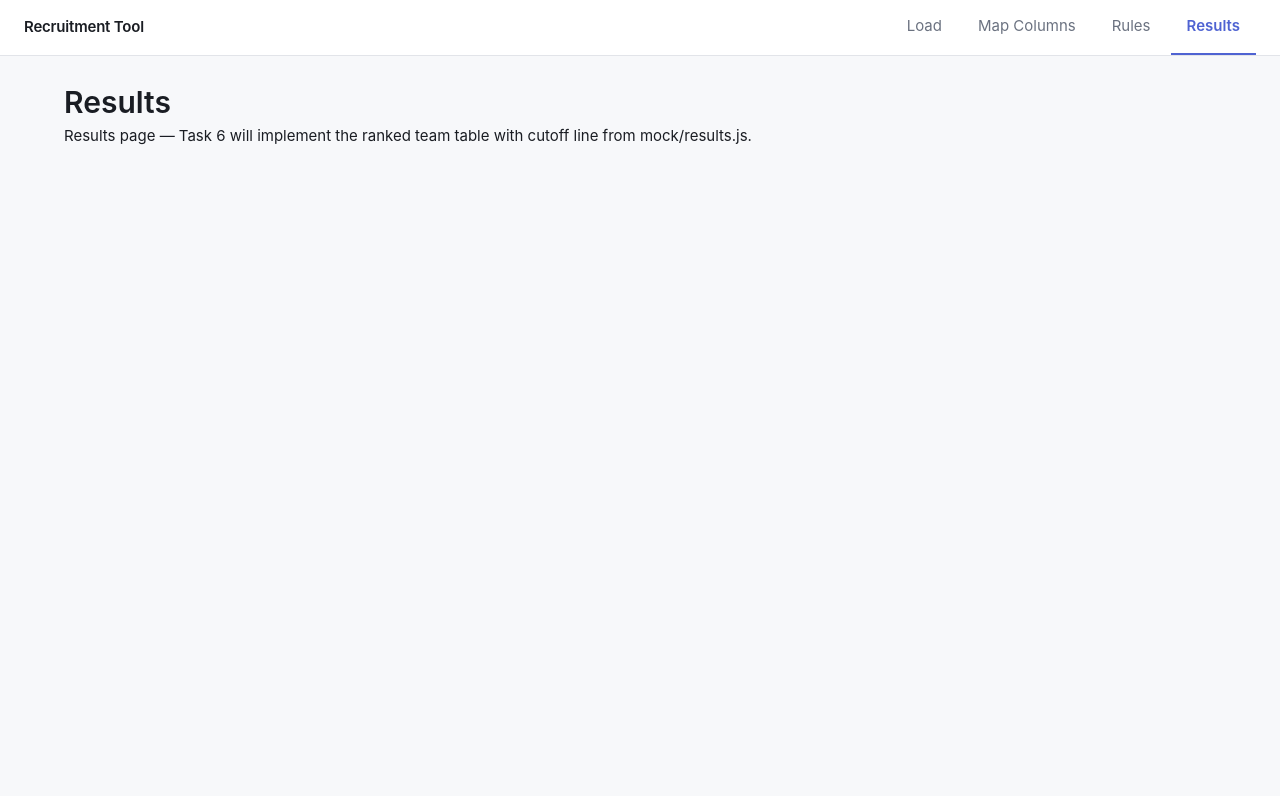
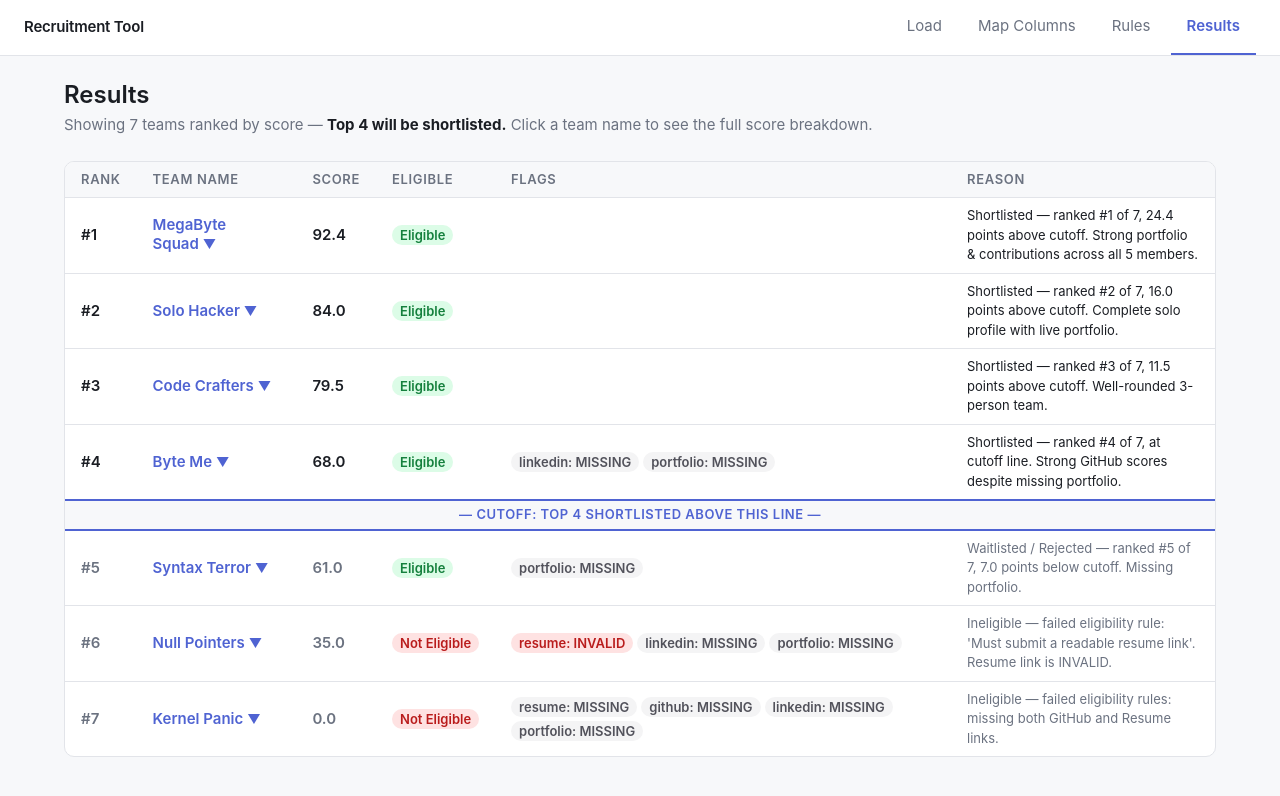
Before and after one commit to Rohit3417/Team_Recruitment_Tool, a React app in the folder frontend/: page /results in a window 1280 px wide. Shown: the top 796 px of the page. Built offline with nearby package versions, Linux system fonts and the light colour scheme; the HTML template or start-up script is replaced by a standard one.

Commit message:
feat(frontend): implement results page with ranking, cutoff, and score breakdown

```diff
--- a/frontend/src/pages/Results.jsx
+++ b/frontend/src/pages/Results.jsx
@@ -1,8 +1,288 @@
-export default function Results() {
+import { useState } from 'react';
+import { mockResults, mockTopX } from '../mock/results';
+
+/**
+ * Eligible / not-eligible badge.
+ * Always includes a text label — never color alone.
+ */
+function EligibilityBadge({ eligible }) {
+  return eligible
+    ? <span className="badge badge--ok">Eligible</span>
+    : <span className="badge badge--invalid">Not Eligible</span>;
+}
+
+/**
+ * Summary of only the non-OK flags for a team.
+ * Omits OK flags to reduce noise — the Load page already shows the full set.
+ * Returns null if there are no flags to display (all flags are OK).
+ */
+function FlagsSummary({ flags }) {
+  const modifierMap = { MISSING: 'badge--missing', INVALID: 'badge--invalid' };
+  const nonOkEntries = Object.entries(flags).filter(([, status]) => status !== 'OK');
+
+  if (nonOkEntries.length === 0) return null;
+
   return (
-    <div>
-      <h1>Results</h1>
-      <p>Results page — Task 6 will implement the ranked team table with cutoff line from mock/results.js.</p>
+    <span style={{ display: 'flex', flexWrap: 'wrap', gap: 'var(--space-xs)' }}>
+      {nonOkEntries.map(([field, status]) => (
+        <span key={field} className={`badge ${modifierMap[status] ?? 'badge--missing'}`}>
+          {field}: {status}
+        </span>
+      ))}
+    </span>
+  );
+}
+
+/**
+ * Score breakdown table shown when a row is expanded.
+ * Renders all breakdown entries including notes (MISSING / INVALID).
+ * Ineligible teams still show their breakdown — never hidden.
+ *
+ * NOTE: Uses inline styles with existing CSS variables for the breakdown
+ * panel background and note text. Flag for potential extraction to a
+ * .breakdown-panel class in App.css if this pattern is reused on other pages.
+ */
+function BreakdownPanel({ breakdown }) {
+  return (
+    <div
+      style={{
+        backgroundColor: 'var(--color-bg)',
+        borderTop: '1px solid var(--color-border)',
+        padding: 'var(--space-sm) var(--space-md)',
+      }}
+    >
+      <table
+        className="table"
+        style={{ fontSize: 'var(--font-size-small)' }}
+        aria-label="Score breakdown"
+      >
+        <thead>
+          <tr>
+            <th>Rule</th>
+            <th style={{ textAlign: 'right' }}>Points</th>
+            <th style={{ textAlign: 'right' }}>Max</th>
+            <th>Note</th>
+          </tr>
+        </thead>
+        <tbody>
+          {breakdown.map((entry) => (
+            <tr key={entry.rule_id}>
+              <td>{entry.label}</td>
+              <td style={{ textAlign: 'right', fontWeight: 'var(--font-weight-semibold)' }}>
+                {entry.points}
+              </td>
+              <td style={{ textAlign: 'right', color: 'var(--color-text-secondary)' }}>
+                {entry.max_points}
+              </td>
+              <td>
+                {entry.note
+                  ? (
+                    <span style={{ color: 'var(--color-danger)', fontSize: 'var(--font-size-small)' }}>
+                      {entry.note}
+                    </span>
+                  )
+                  : <span style={{ color: 'var(--color-text-secondary)' }}>—</span>
+                }
+              </td>
+            </tr>
+          ))}
+        </tbody>
+      </table>
     </div>
   );
 }
+
+/**
+ * A single result row + its collapsible breakdown.
+ * Uses a real <button> with aria-expanded for keyboard + screen-reader support.
+ * Rows below the cutoff are visually de-emphasized via muted text color —
+ * still fully visible (never hidden) to support the "explain rejection" requirement.
+ *
+ * NOTE: The toggle button uses inline styles with existing CSS variables for
+ * a borderless, table-cell-style appearance. Flag for potential extraction to
+ * a .row-toggle class in App.css if reused.
+ */
+function ResultRow({ result, isAboveCutoff, isExpanded, onToggle }) {
+  const rowTextColor = isAboveCutoff
+    ? 'var(--color-text-primary)'
+    : 'var(--color-text-secondary)';
+
+  return (
+    <>
+      <tr style={{ color: rowTextColor }}>
+        {/* Rank */}
+        <td style={{ fontWeight: 'var(--font-weight-semibold)', whiteSpace: 'nowrap' }}>
+          #{result.rank}
+        </td>
+
+        {/* Team Name — expandable toggle button */}
+        <td>
+          <button
+            type="button"
+            aria-expanded={isExpanded}
+            onClick={onToggle}
+            style={{
+              background: 'none',
+              border: 'none',
+              padding: 0,
+              cursor: 'pointer',
+              fontFamily: 'var(--font-family)',
+              fontSize: 'var(--font-size-body)',
+              fontWeight: 'var(--font-weight-semibold)',
+              color: 'var(--color-accent)',
+              textAlign: 'left',
+              textDecoration: 'underline',
+              textDecorationColor: 'transparent',
+            }}
+            title={isExpanded ? 'Collapse score breakdown' : 'Expand score breakdown'}
+          >
+            {result.team_name}
+            {/* Visual expand/collapse hint — aria-expanded is the machine-readable state */}
+            <span aria-hidden="true" style={{ marginLeft: 'var(--space-xs)', fontSize: 'var(--font-size-small)' }}>
+              {isExpanded ? '▲' : '▼'}
+            </span>
+          </button>
+        </td>
+
+        {/* Score */}
+        <td style={{ whiteSpace: 'nowrap', fontWeight: 'var(--font-weight-semibold)' }}>
+          {result.score.toFixed(1)}
+        </td>
+
+        {/* Eligible */}
+        <td>
+          <EligibilityBadge eligible={result.eligible} />
+        </td>
+
+        {/* Non-OK flags only */}
+        <td>
+          <FlagsSummary flags={result.flags} />
+        </td>
+
+        {/* Reason */}
+        <td style={{ fontSize: 'var(--font-size-small)', color: rowTextColor, maxWidth: '320px', overflowWrap: 'anywhere' }}>
+          {result.reason}
+        </td>
+      </tr>
+
+      {/* Breakdown panel — rendered as a second row spanning all columns */}
+      {isExpanded && (
+        <tr>
+          <td colSpan={6} style={{ padding: 0 }}>
+            <BreakdownPanel breakdown={result.breakdown} />
+          </td>
+        </tr>
+      )}
+    </>
+  );
+}
+
+/**
+ * Visual cutoff divider row — spans all columns.
+ * Uses a distinct background and centered label to make the shortlist
+ * boundary immediately obvious.
+ *
+ * NOTE: Uses inline styles with existing CSS variables.
+ * Flag for potential extraction to .cutoff-row in App.css if reused.
+ */
+function CutoffRow({ topX }) {
+  return (
+    <tr aria-label={`Cutoff line — Top ${topX} shortlisted above`}>
+      <td
+        colSpan={6}
+        style={{
+          padding: 'var(--space-xs) var(--space-md)',
+          backgroundColor: 'var(--color-bg)',
+          borderTop: '2px solid var(--color-accent)',
+          borderBottom: '2px solid var(--color-accent)',
+          textAlign: 'center',
+          fontSize: 'var(--font-size-small)',
+          fontWeight: 'var(--font-weight-semibold)',
+          color: 'var(--color-accent)',
+          letterSpacing: '0.04em',
+          textTransform: 'uppercase',
+        }}
+      >
+        — Cutoff: Top {topX} shortlisted above this line —
+      </td>
+    </tr>
+  );
+}
+
+export default function Results() {
+  // Track which rows are expanded by team_id
+  const [expandedIds, setExpandedIds] = useState(new Set());
+
+  function toggleRow(teamId) {
+    setExpandedIds((prev) => {
+      const next = new Set(prev);
+      if (next.has(teamId)) {
+        next.delete(teamId);
+      } else {
+        next.add(teamId);
+      }
+      return next;
+    });
+  }
+
+  const totalTeams = mockResults.length;
+
+  return (
+    <div>
+      {/* Page heading + topX summary */}
+      <div style={{ marginBottom: 'var(--space-lg)' }}>
+        <h1 className="page-heading" style={{ marginBottom: 'var(--space-xs)' }}>
+          Results
+        </h1>
+        <p style={{ color: 'var(--color-text-secondary)', fontSize: 'var(--font-size-body)' }}>
+          Showing {totalTeams} teams ranked by score —{' '}
+          <strong style={{ color: 'var(--color-text-primary)' }}>
+            Top {mockTopX} will be shortlisted.
+          </strong>{' '}
+          Click a team name to see the full score breakdown.
+        </p>
+      </div>
+
+      <div className="table-container">
+        <table className="table">
+          <thead>
+            <tr>
+              <th>Rank</th>
+              <th>Team Name</th>
+              <th>Score</th>
+              <th>Eligible</th>
+              <th>Flags</th>
+              <th>Reason</th>
+            </tr>
+          </thead>
+          <tbody>
+            {mockResults.map((result) => {
+              const isAboveCutoff = result.rank <= mockTopX;
+              const isExpanded = expandedIds.has(result.team_id);
+
+              return (
+                <ResultRow
+                  key={result.team_id}
+                  result={result}
+                  isAboveCutoff={isAboveCutoff}
+                  isExpanded={isExpanded}
+                  onToggle={() => toggleRow(result.team_id)}
+                />
+              );
+            }).reduce((rows, row, index) => {
+              // Insert the cutoff row after rank = mockTopX
+              // The results array is sorted by rank, so we check if the
+              // previous result was rank === mockTopX.
+              const result = mockResults[index];
+              rows.push(row);
+              if (result.rank === mockTopX) {
+                rows.push(<CutoffRow key="cutoff" topX={mockTopX} />);
+              }
+              return rows;
+            }, [])}
+          </tbody>
+        </table>
+      </div>
+    </div>
+  );
+}
```
